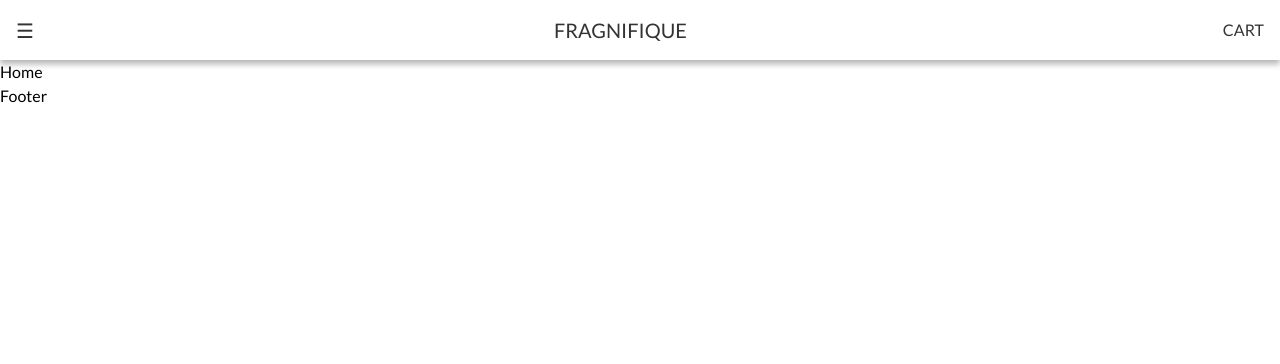
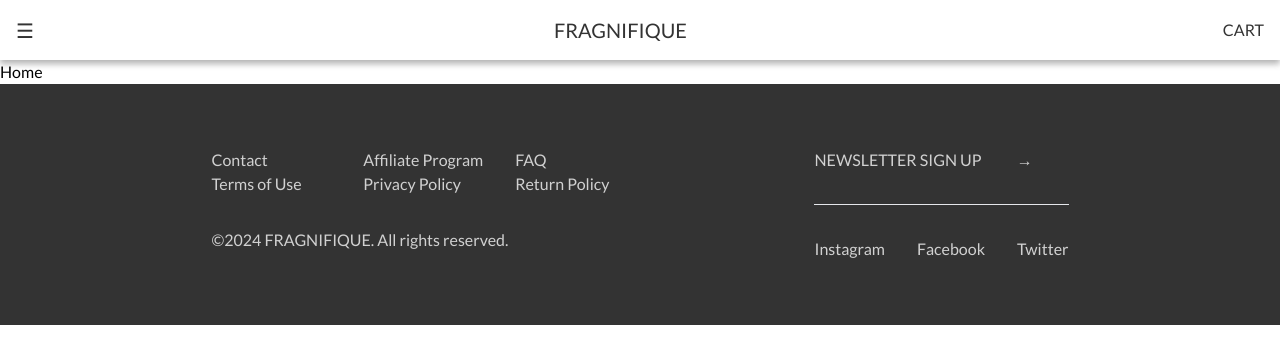
Before and after one commit to pkkrsingh877/Fragnifique, a React (Vite) app in the folder frontend/: page / in a window 1280 px wide. Shown: the top 364 px of the page. Built offline with nearby package versions, Linux system fonts and the light colour scheme.

Commit message:
Footer Done

```diff
--- a/frontend/src/output.css
+++ b/frontend/src/output.css
@@ -558,22 +558,6 @@ video {
   visibility: visible;
 }
 
-.absolute {
-  position: absolute;
-}
-
-.relative {
-  position: relative;
-}
-
-.left-0 {
-  left: 0px;
-}
-
-.top-10 {
-  top: 2.5rem;
-}
-
 .top-full {
   top: 100%;
 }
@@ -594,6 +578,10 @@ video {
   display: flex;
 }
 
+.grid {
+  display: grid;
+}
+
 .hidden {
   display: none;
 }
@@ -604,6 +592,14 @@ video {
 
 .flex-1 {
   flex: 1 1 0%;
+}
+
+.grid-cols-3 {
+  grid-template-columns: repeat(3, minmax(0, 1fr));
+}
+
+.flex-row {
+  flex-direction: row;
 }
 
 .flex-col {
@@ -622,13 +618,49 @@ video {
   justify-content: space-between;
 }
 
+.justify-evenly {
+  justify-content: space-evenly;
+}
+
+.gap-x-8 {
+  -moz-column-gap: 2rem;
+       column-gap: 2rem;
+}
+
+.gap-y-8 {
+  row-gap: 2rem;
+}
+
+.bg-palette-neutral {
+  --tw-bg-opacity: 1;
+  background-color: rgb(51 51 51 / var(--tw-bg-opacity, 1));
+}
+
 .bg-palette-primary {
   --tw-bg-opacity: 1;
   background-color: rgb(255 255 255 / var(--tw-bg-opacity, 1));
 }
 
+.p-16 {
+  padding: 4rem;
+}
+
 .p-4 {
   padding: 1rem;
+}
+
+.p-8 {
+  padding: 2rem;
+}
+
+.px-8 {
+  padding-left: 2rem;
+  padding-right: 2rem;
+}
+
+.py-16 {
+  padding-top: 4rem;
+  padding-bottom: 4rem;
 }
 
 .text-center {
@@ -638,6 +670,11 @@ video {
 .text-xl {
   font-size: 1.25rem;
   line-height: 1.75rem;
+}
+
+.text-palette-accent {
+  --tw-text-opacity: 1;
+  color: rgb(209 209 209 / var(--tw-text-opacity, 1));
 }
 
 .text-palette-neutral {
--- a/frontend/src/utilities/Footer.tsx
+++ b/frontend/src/utilities/Footer.tsx
@@ -1,5 +1,30 @@
+import { Link } from "react-router-dom";
+
 export default function Footer() {
     return (
-        <div>Footer</div>
+        <footer className="flex flex-row justify-evenly py-16 px-8 bg-palette-neutral text-palette-accent">
+            <div className="flex flex-col gap-y-8">
+                <div className="grid grid-cols-3 gap-x-8">
+                    <Link to="#">Contact</Link>
+                    <Link to="#">Affiliate Program</Link>
+                    <Link to="#">FAQ</Link>
+                    <Link to="#">Terms of Use</Link>
+                    <Link to="#">Privacy Policy</Link>
+                    <Link to="#">Return Policy</Link>
+                </div>
+                <p>©2024 FRAGNIFIQUE. All rights reserved.</p>
+            </div>
+            <div className="flex flex-col gap-y-8">
+                <div className="newsletter">
+                    <Link to="#">NEWSLETTER SIGN UP <span className="p-8">&#8594;</span></Link>
+                </div>
+                <hr />
+                <div className="flex flex-row justify-between gap-x-8">
+                    <Link to="#">Instagram</Link>
+                    <Link to="#">Facebook</Link>
+                    <Link to="#">Twitter</Link>
+                </div>
+            </div>
+        </footer>
     )
 }
```
